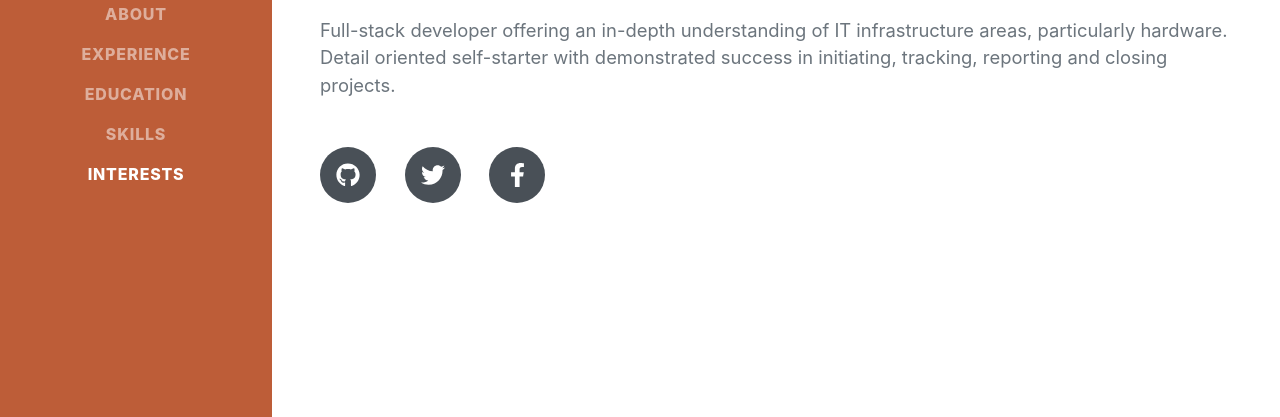
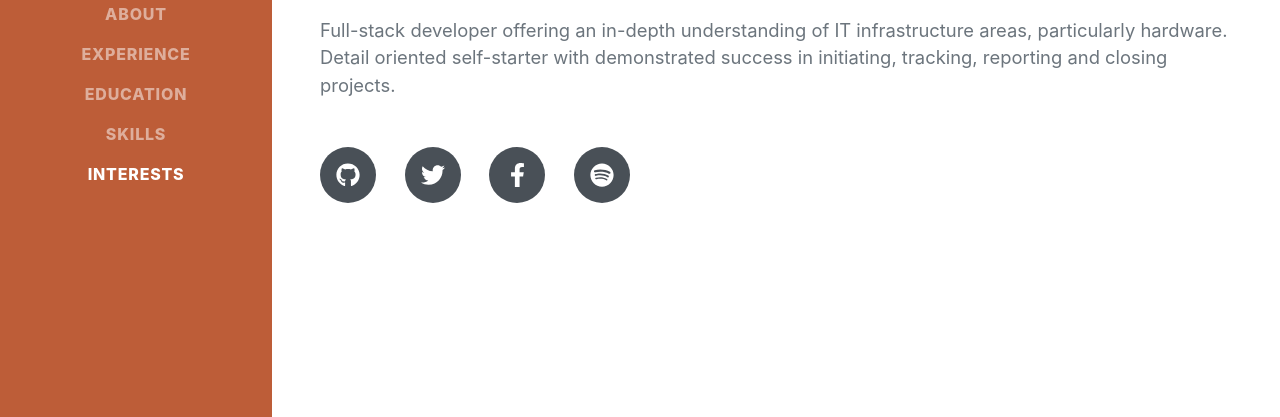
Before and after one commit to andrewheld616/andrewheld616.github.io, a plain HTML site: page index.html in a window 1280 px wide. Shown: the part 380-797 px from the top of the page. Drawn offline with nearby package versions, Linux system fonts and the light colour scheme; a web font is replaced by a local one.

Commit message:
added spotify to "connect"

```diff
--- a/index.html
+++ b/index.html
@@ -51,6 +51,7 @@
                         <a class="social-icon" href="https://github.com/andrewheld616"><i class="fab fa-github"></i></a>
                         <a class="social-icon" href="https://twitter.com/andrewheld"><i class="fab fa-twitter"></i></a>
                         <a class="social-icon" href="https://www.facebook.com/andrewdheld/"><i class="fab fa-facebook-f"></i></a>
+                        <a class="social-icon" href="https://open.spotify.com/user/andrewheld?fbclid=IwAR37k6eN0v8NWF2_ERnweNtW-Ry0WnxPTyiMmbrfwhZyFl70fbZNA-tXqPs/"><i class="fab fa-spotify"></i></a>
                     </div>
                 </div>
             </section>
```
